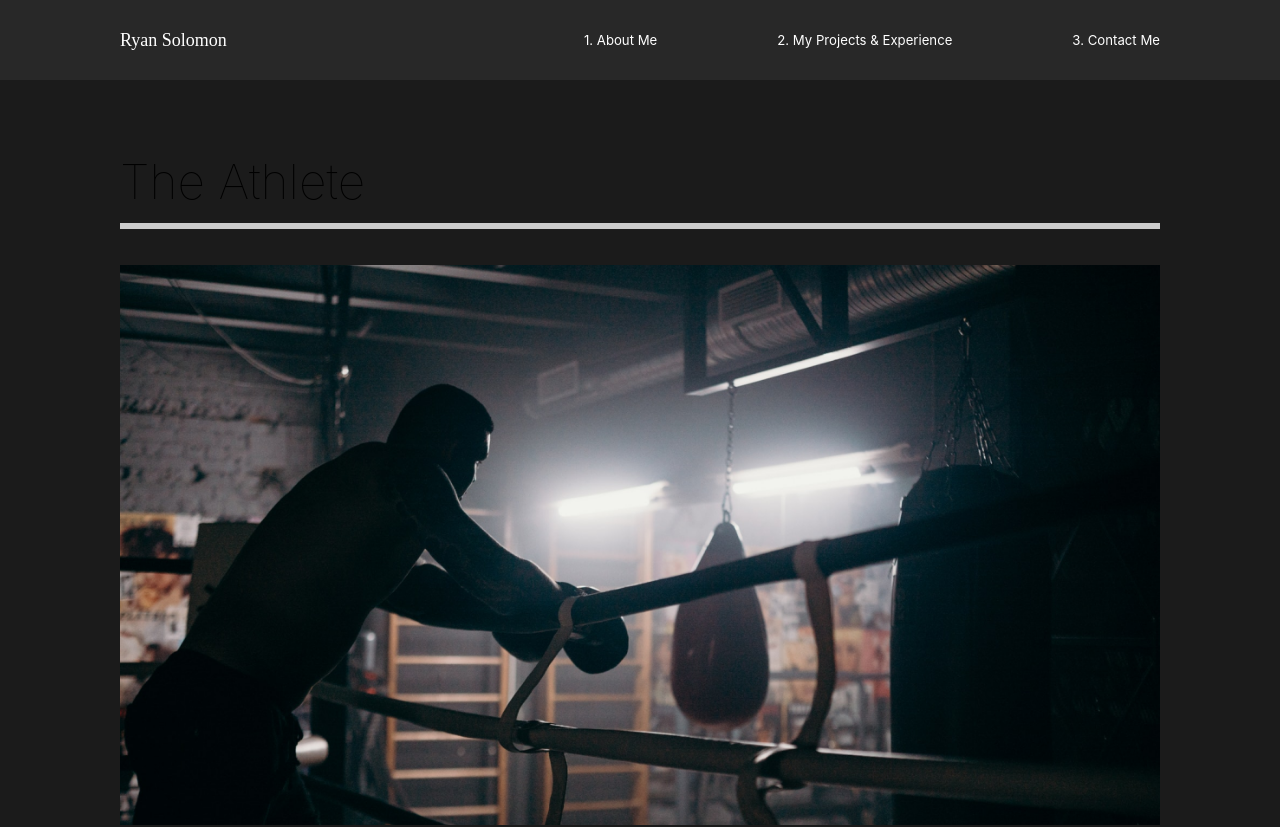
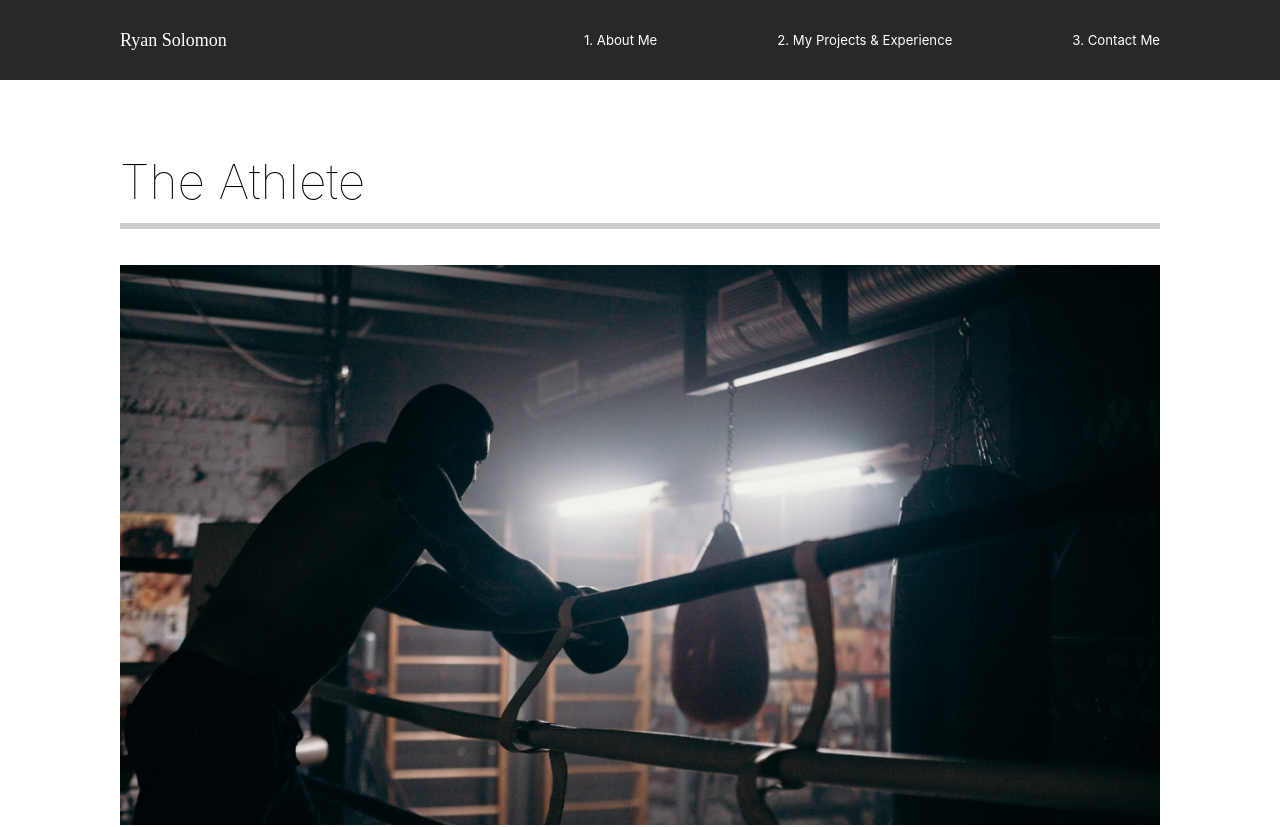
Before and after one commit to Ryan-Solomon/ryansolomon-io, a React (Create React App) app: page /work in a window 1280 px wide. Shown: the top 827 px of the page. Built offline with nearby package versions, Linux system fonts and the light colour scheme; the HTML template or start-up script is replaced by a standard one.

Commit message:
adds page transition animations

```diff
--- a/src/App.js
+++ b/src/App.js
@@ -4,15 +4,18 @@
 import Nav from './components/Nav';
 import ContactUs from './pages/ContactUs';
 import OurWork from './pages/OurWork';
-import { Route, Switch } from 'react-router-dom';
+import { Route, useLocation, Switch } from 'react-router-dom';
 import MovieDetail from './pages/MovieDetail';
+import { AnimatePresence } from 'framer-motion';
 
 function App() {
+  const location = useLocation();
   return (
     <div className='App'>
       <GlobalStyle />
       <Nav />
-      <Switch>
+      <AnimatePresence exitBeforeEnter>
+        <Switch location={location} key={location.pathname}>
           <Route exact path='/'>
             <AboutUs />
           </Route>
@@ -26,6 +29,7 @@
             <ContactUs />
           </Route>
         </Switch>
+      </AnimatePresence>
     </div>
   );
 }
--- /dev/null
+++ b/src/animation.jsx
@@ -0,0 +1,20 @@
+export const pageAnimation = {
+  hidden: {
+    opacity: 0,
+    y: 300,
+  },
+  show: {
+    opacity: 1,
+    y: 0,
+    transition: {
+      duration: 1,
+    },
+  },
+  exit: {
+    opacity: 0,
+    y: 300,
+    transition: {
+      duration: 1,
+    },
+  },
+};
--- a/src/components/AboutSection.jsx
+++ b/src/components/AboutSection.jsx
@@ -8,12 +8,7 @@
   return (
     <About>
       <Description>
-        <motion.div
-          variants={container}
-          initial='hidden'
-          animate='show'
-          className='title'
-        >
+        <motion.div className='title'>
           <Hide>
             <motion.h2>We work to make</motion.h2>
           </Hide>
--- a/src/pages/AboutUs.jsx
+++ b/src/pages/AboutUs.jsx
@@ -2,14 +2,21 @@
 import AboutSection from '../components/AboutSection';
 import ServicesSection from '../components/ServicesSection';
 import FaqSection from '../components/FaqSection';
+import { motion } from 'framer-motion';
+import { pageAnimation } from '../animation';
 
 const AboutUs = () => {
   return (
-    <>
+    <motion.div
+      variants={pageAnimation}
+      initial='hidden'
+      animate='show'
+      exit='exit'
+    >
       <AboutSection />
       <ServicesSection />
       <FaqSection />
-    </>
+    </motion.div>
   );
 };
 
--- a/src/pages/ContactUs.jsx
+++ b/src/pages/ContactUs.jsx
@@ -1,7 +1,19 @@
 import React from 'react';
+import { motion } from 'framer-motion';
+import { pageAnimation } from '../animation';
 
 const ContactUs = () => {
-  return <div>Contact us</div>;
+  return (
+    <motion.div
+      variants={pageAnimation}
+      initial='hidden'
+      animate='show'
+      exit='exit'
+      style={{ background: '#fff' }}
+    >
+      <h1>Contact Me</h1>
+    </motion.div>
+  );
 };
 
 export default ContactUs;
--- a/src/pages/MovieDetail.jsx
+++ b/src/pages/MovieDetail.jsx
@@ -2,6 +2,8 @@
 import styled from 'styled-components';
 import { useHistory } from 'react-router-dom';
 import { MovieState } from '../movieState';
+import { motion } from 'framer-motion';
+import { pageAnimation } from '../animation';
 
 const MovieDetail = () => {
   const history = useHistory();
@@ -18,7 +20,12 @@
   return (
     <>
       {movie && (
-        <Details exit='exit' initial='hidden'>
+        <Details
+          variants={pageAnimation}
+          initial='hidden'
+          animate='show'
+          exit='exit'
+        >
           <HeadLine>
             <h2>{movie.title}</h2>
             <img src={movie.mainImg} alt='movie' />
@@ -41,7 +48,7 @@
   );
 };
 
-const Details = styled.div`
+const Details = styled(motion.div)`
   color: white;
 `;
 const HeadLine = styled.div`
--- a/src/pages/OurWork.jsx
+++ b/src/pages/OurWork.jsx
@@ -4,10 +4,18 @@
 import athlete from '../img/athlete-small.png';
 import theracer from '../img/theracer-small.png';
 import goodtimes from '../img/goodtimes-small.png';
+import { motion } from 'framer-motion';
+import { pageAnimation } from '../animation';
 
 const OurWork = () => {
   return (
-    <Work>
+    <Work
+      style={{ background: '#fff' }}
+      variants={pageAnimation}
+      initial='hidden'
+      animate='show'
+      exit='exit'
+    >
       <Movie>
         <h2>The Athlete</h2>
         <div className='line'></div>
@@ -33,7 +41,7 @@
   );
 };
 
-const Work = styled.div`
+const Work = styled(motion.div)`
   min-height: 100vh;
   overflow: hidden;
   padding: 5rem 10rem;
```
Lines whose indentation alone changed are shown as unchanged.
